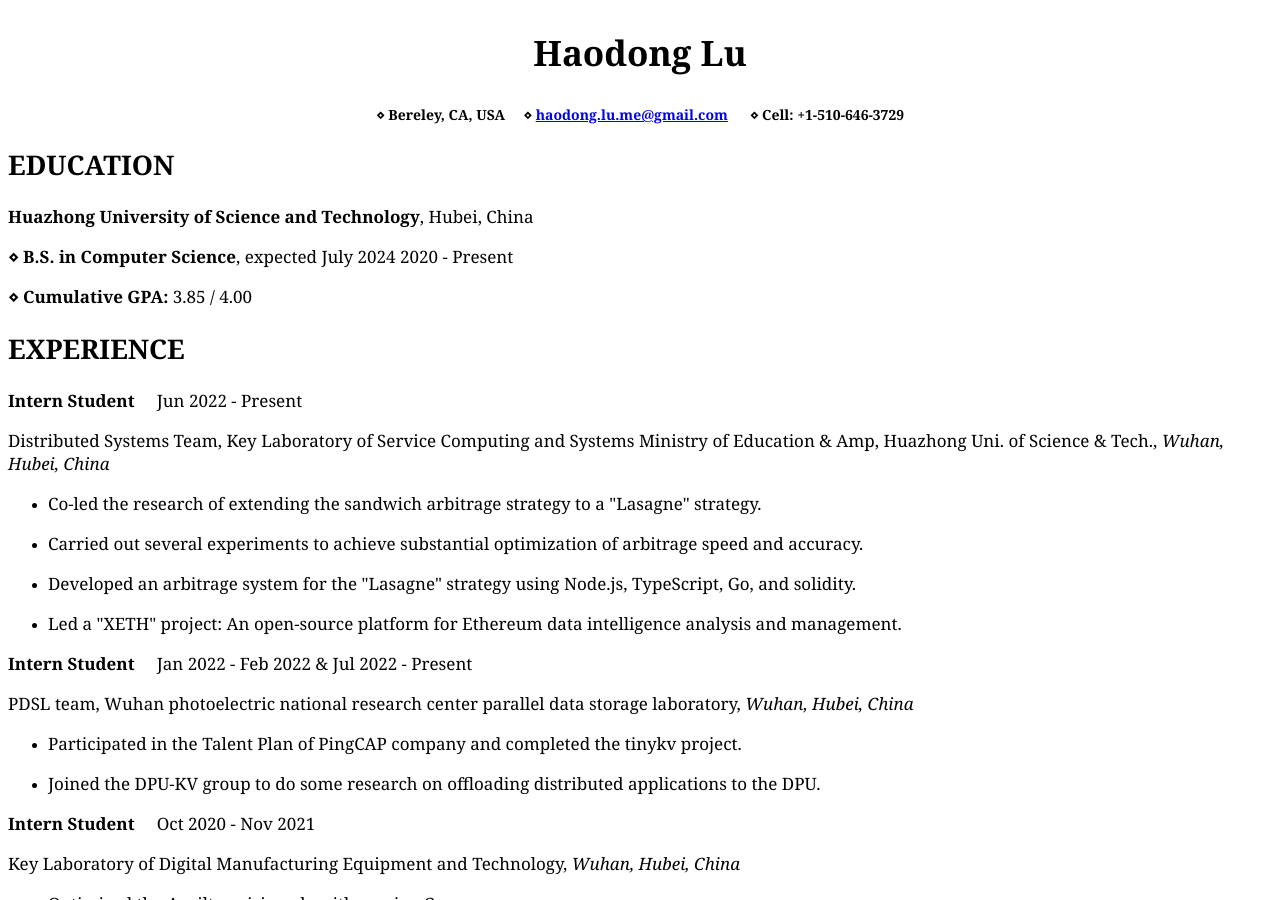
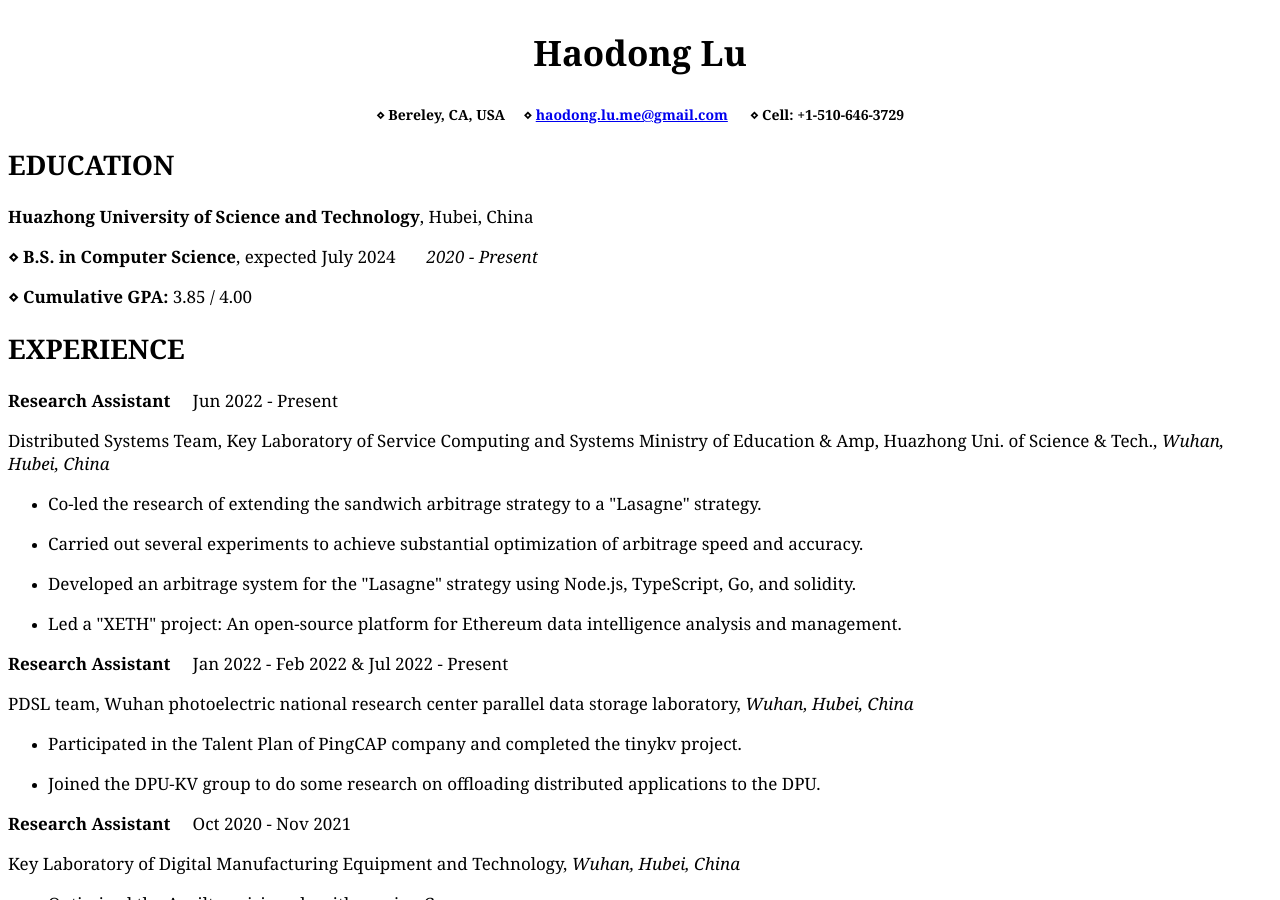
Before and after one commit to SleepyLGod/SleepyLGod.github.io, a Jekyll site: the page _pages/cv_md_export.html, which Jekyll copies as it is, in a window 1280 px wide and 900 px high. Built offline with Jekyll 4.4.1, drawn with Linux system fonts in a browser that asks for light colours; nearby versions of some CDN libraries; some of the changed text lies outside the part shown.

Commit message:
modified.

```diff
--- a/_pages/cv_md_export.html
+++ b/_pages/cv_md_export.html
@@ -38,10 +38,10 @@
 </p>
 <h2 id='education'><p class="style2">EDUCATION</p></h2>
 <p class="style1"><strong>Huazhong University of Science and Technology</strong>, Hubei, China</p>
-<p class="style1"><strong>⋄</strong>  <strong>B.S. in Computer Science</strong>, expected July 2024 2020 - Present</p>
+<p class="style1"><strong>⋄</strong>  <strong>B.S. in Computer Science</strong>, expected July 2024 &nbsp;&nbsp;&nbsp;&nbsp;&nbsp; <em>2020 - Present</em></p>
 <p class="style1"><strong>⋄</strong>  <strong>Cumulative GPA:</strong> 3.85 / 4.00</p>
 <h2 id='experience'><p class="style2">EXPERIENCE</p></h2>
-<p class="style1"><strong>Intern Student</strong> &nbsp;&nbsp;&nbsp;&nbsp;Jun 2022 - Present</p>
+<p class="style1"><strong>Research Assistant</strong> &nbsp;&nbsp;&nbsp;&nbsp;Jun 2022 - Present</p>
 <p class="style1">Distributed Systems Team, Key Laboratory of Service Computing and Systems Ministry of Education &amp; Amp, Huazhong Uni. of Science &amp; Tech., <em>Wuhan, Hubei, China</em></p>
 <ul>
 <li><p class="style1">Co-led the research of extending the sandwich arbitrage strategy to a &quot;Lasagne&quot; strategy.</p></li>
@@ -49,13 +49,13 @@
 <li><p class="style1">Developed an arbitrage system for the &quot;Lasagne&quot; strategy using Node.js, TypeScript, Go, and solidity.</p></li>
 <li><p class="style1">Led a &quot;XETH&quot; project: An open-source platform for Ethereum data intelligence analysis and management.</p></li>
 </ul>
-<p class="style1"><strong>Intern Student</strong> &nbsp;&nbsp;&nbsp;&nbsp;Jan 2022 - Feb 2022 &amp; Jul 2022 - Present</p>
+<p class="style1"><strong>Research Assistant</strong> &nbsp;&nbsp;&nbsp;&nbsp;Jan 2022 - Feb 2022 &amp; Jul 2022 - Present</p>
 <p class="style1">PDSL team, Wuhan photoelectric national research center parallel data storage laboratory, <em>Wuhan, Hubei, China</em></p>
 <ul>
 <li><p class="style1">Participated in the Talent Plan of PingCAP company and completed the tinykv project.</p></li>
 <li><p class="style1">Joined the DPU-KV group to do some research on offloading distributed applications to the DPU.</p></li>
 </ul>
-<p class="style1"><strong>Intern Student</strong> &nbsp;&nbsp;&nbsp;&nbsp;Oct 2020 - Nov 2021</p>
+<p class="style1"><strong>Research Assistant</strong> &nbsp;&nbsp;&nbsp;&nbsp;Oct 2020 - Nov 2021</p>
 <p class="style1">Key Laboratory of Digital Manufacturing Equipment and Technology, <em>Wuhan, Hubei, China</em></p>
 <ul>
 <li><p class="style1">Optimized the Apriltag vision algorithm using C++.</p></li>
@@ -79,13 +79,13 @@
 <h2 id='society-memberships'><p class="style2">SOCIETY MEMBERSHIPS</p></h2>
 <p class="style1"><strong>Team Dian</strong>, Hubei, China</p>
 <ul>
-<li><p class="style1">Leader of Web Group &nbsp;&nbsp;&nbsp;<em>Sep 2021 - Present</em></p></li>
+<li><p class="style1"><strong>Leader of Web Group</strong> &nbsp;&nbsp;&nbsp;<em>Sep 2021 - Present</em></p></li>
 <li><p class="style1">Led a &quot;kidpose&quot; project, built team wiki and the official website.</p></li>
 
 </ul>
 <p class="style1"><strong>Team FOCUS</strong>, Hubei, China</p>
 <ul>
-<li><p class="style1">Leader &nbsp;&nbsp;&nbsp;<em>Oct 2020 - Present</em></p></li>
+<li><p class="style1"><strong>Leader</strong> &nbsp;&nbsp;&nbsp;<em>Oct 2020 - Present</em></p></li>
 <li><p class="style1">Daily organization and management of the team.</p></li>
 <li><p class="style1">Led projects about amphibious robots and the web.</p></li>
 <li><p class="style1">Led the Preparation for the 17th &quot;Challenge Cup&quot; National Competition.</p></li>
@@ -93,19 +93,23 @@
 </ul>
 <p class="style1"><strong>Team STAR</strong>, Hubei, China</p>
 <ul>
-<li><p class="style1">Member &nbsp;&nbsp;&nbsp;<em>Sep 2021 - Present</em></p></li>
+<li><p class="style1"><strong>Member</strong> &nbsp;&nbsp;&nbsp;<em>Sep 2021 - Present</em></p></li>
 <li><p class="style1">Research on databases and distributed key-value storage.</p></li>
 
 </ul>
 <p class="style1"><strong>Organization Department of the School Youth Committee</strong>, Hubei, China</p>
 <ul>
-<li><p class="style1">Assistant of the Comprehensive Management Office &nbsp;&nbsp;&nbsp;<em>Oct 2020 - Oct 2021</em></p></li>
+<li><p class="style1"><strong>Assistant of the Comprehensive Management Office</strong> &nbsp;&nbsp;&nbsp;<em>Oct 2020 - Oct 2021</em></p></li>
 <li><p class="style1">Organized large-scale conferences and cultural and sports activities.</p></li>
 <li><p class="style1">Coordinated the work of departments of the committee.</p></li>
 <li><p class="style1">Volunteer activities including Campus Health Maintenance and Hometown cleaning.</p></li>
 <li><p class="style1">Social practice activities including high-school presentations and the &quot;Three Rural Areas&quot; Social Practice.</p></li>
 <li><p class="style1">Gained the prize of <strong>School Excellent Practice Individual</strong> in July 2021.</p></li>
+</ul>
 
-</ul>
+<h2 id='skills'><p class="style2">SKILLS</p></h2>
+<p class="style1"><strong>⋄</strong> &nbsp; <strong>Programming Languages:</strong> &nbsp; Java, C++, Golang, C, JavaScript, NodeJS, Python, SQL, x86 Assembly.</p>
+<p class="style1"><strong>⋄</strong> &nbsp; <strong>Engineering Skills:</strong> &nbsp;&nbsp;&nbsp;&nbsp;&nbsp;&nbsp;&nbsp;&nbsp;&nbsp;&nbsp;&nbsp;&nbsp;&nbsp;&nbsp;&nbsp;&nbsp; Linux, MySQL, TiDB, Git</p>
+<p class="style1"><strong>⋄</strong> &nbsp; <strong>Markup Languages:</strong> &nbsp;&nbsp;&nbsp;&nbsp;&nbsp;&nbsp;&nbsp;&nbsp;&nbsp;&nbsp;&nbsp;&nbsp;&nbsp;&nbsp; LATEX, Markdown</p>
 </body>
 </html>
```
Also changed, not shown: 1 other file.
